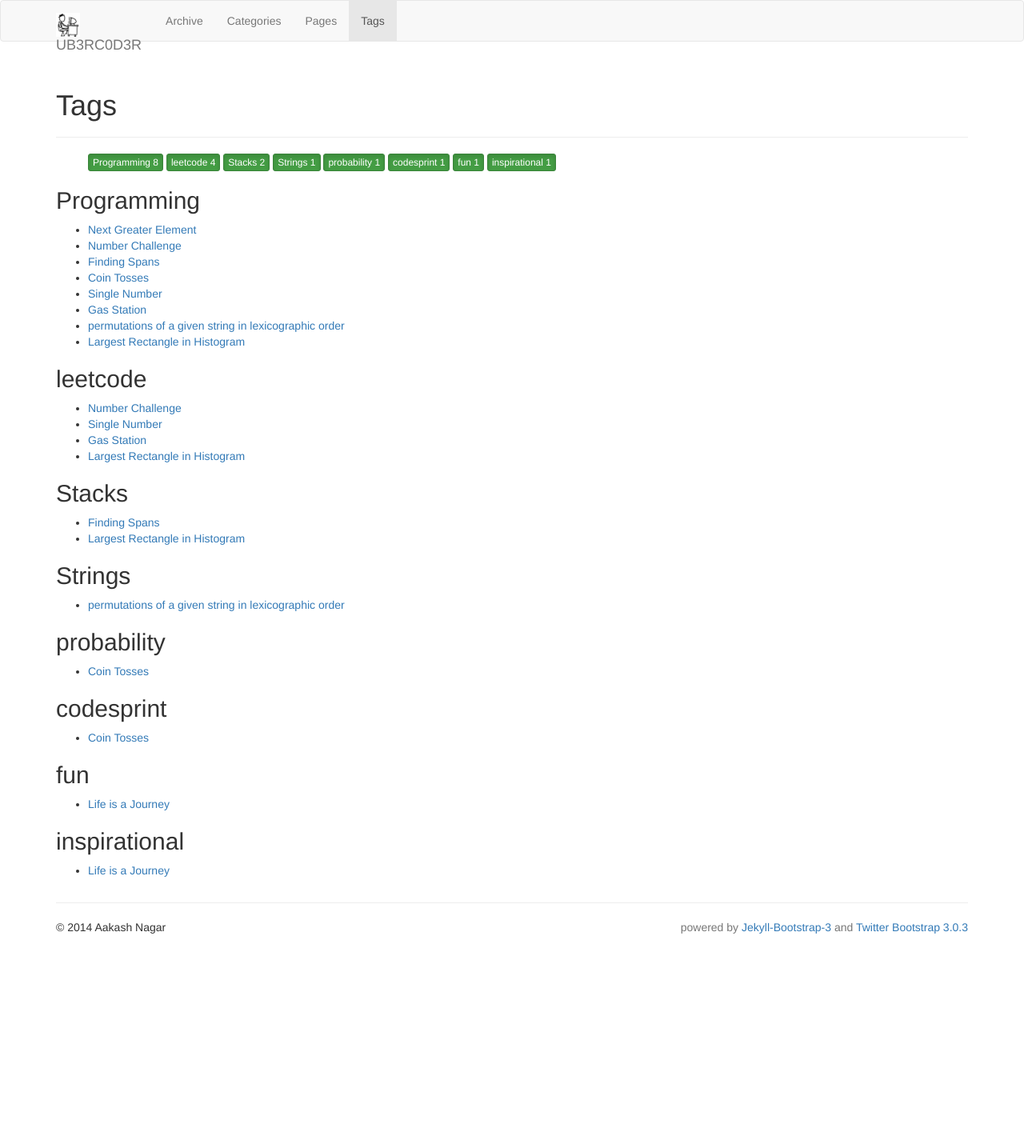
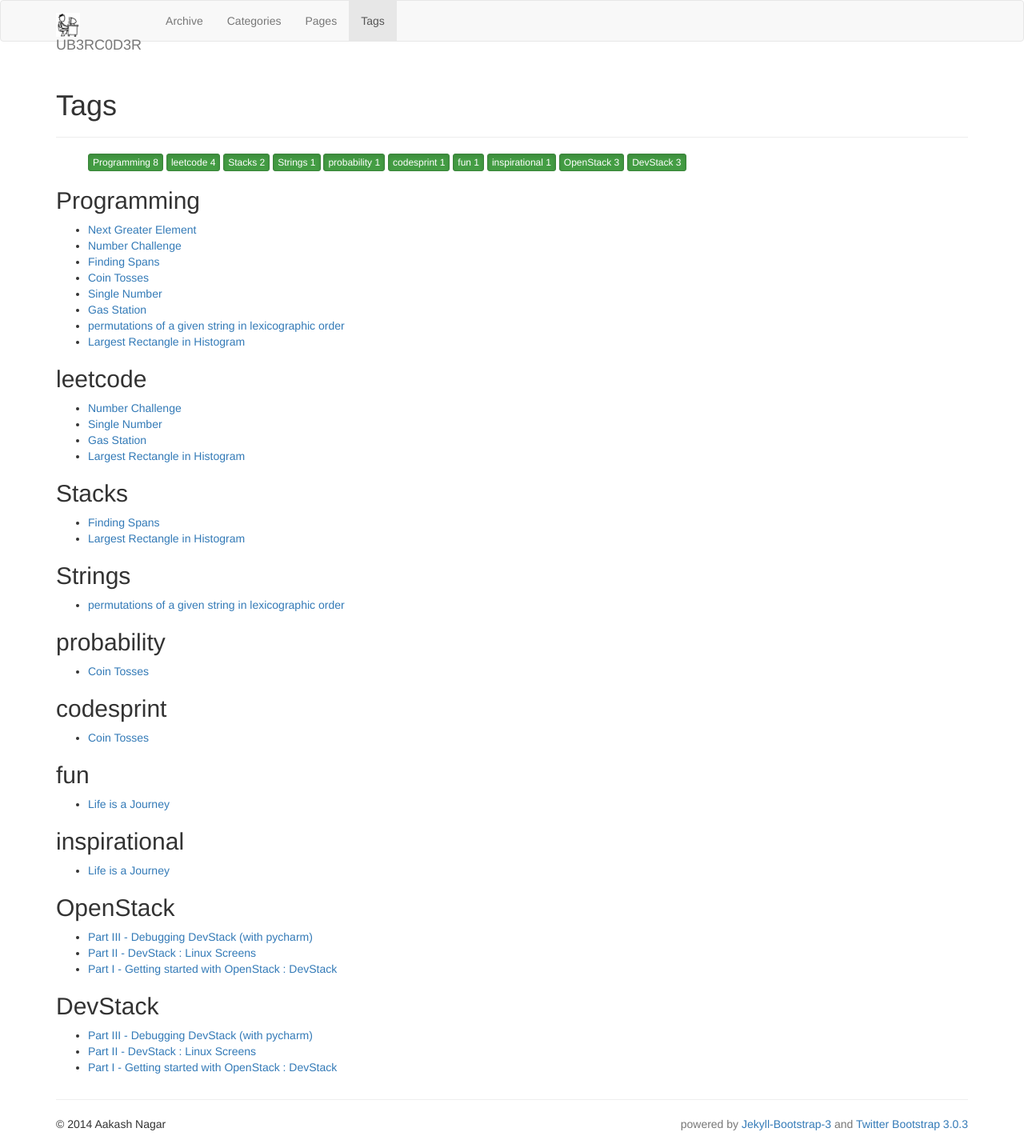
Before and after one commit to aakash01/aakash01.github.io, a Jekyll site: the page built from tags.html, in a window 1280 px wide. Shown: the whole page at 80% size. Built offline with Jekyll 4.4.1, drawn with Linux system fonts in a browser that asks for light colours; nearby versions of some CDN libraries; library files that are not in the unit come from our copies; before the commit the page ends 1179 px from its top, so only the background shows below that; some of the changed lines change nothing that is shown.

Commit message:
new Posts

```diff
--- a/_config.yml
+++ b/_config.yml
@@ -70,14 +70,14 @@ JB :
 
   timezone : Asia/Kolkata
 
-  highlighter : pygments
+  # highlighter : pygments
 
-  LSI : true
+  # LSI : true
 
-  markdown : kramdown
+  markdown: kramdown
 
-  kramdown :
-    input : GFM
+  # kramdown :
+  #   input : GFM
 
   # These paths are to the main pages Jekyll-Bootstrap ships with.
   # Some JB helpers refer to these paths; change them here if needed.
--- /dev/null
+++ b/_posts/2014-08-30-part-I-getting-started-with-openstack--devstack.md
@@ -0,0 +1,215 @@
+---
+layout: post
+title: "Part I - Getting started with OpenStack : DevStack"
+description: ""
+category: OpenStack
+tags: [OpenStack, DevStack]
+author: aakash01
+---
+{% include JB/setup %}
+
+ > What is OpenStack?
+
+**OpenStack** is a cloud operating system that controls large pools of compute, storage, and networking resources throughout a data center. All of the above components are managed through a dashboard which gives administrators control while empowering their users to provision resources through a web interface. It is an open source cloud computing platform for public and private clouds.
+
+
+![OpenStack Components](http://www.openstack.org/themes/openstack/images/openstack-software-diagram.png)
+
+**OpenStack Components**
+
+• *Compute Components*
+
+
+ - API Server (nova-api)
+ -  Message Queue (rabbit-mq server)
+ -  Compute Workers (nova-compute)
+ -  Network Controller (nova-network)
+ -  Volume Worker (nova-volume)
+ -  Scheduler (nova-scheduler)
+ -  Image Service (glance)
+
+• *Dashboard*
+
+ - User Interface (horizon)
+
+• *Service Object Storage*
+
+ - Storage Infrastructure (swift)
+
+• *Security and Users*
+
+ - Identity Service (keystone)
+ - Database (mysql)
+
+<pre>
+	[Neutron]  		[Cinder]
+    	    | virtual        block/storage
+    	    | network    _________/
+    	    |  _________/
+   	   //  disk images            disk files
+   	[Nova] ==========>  [Glance] ==========> [Swift]
+   	  ------------------------------------------------
+   	                        |^| ~auth
+   	                    [KeyStone]
+
+   	 [src : http://justfewtuts.blogspot.in/2013/04/beginners-guide-to-openstack-basics.html]
+</pre>
+
+> What is DevStack?
+
+**DevStack** - A documented shell script to build complete OpenStack development environments.  It is a script which will install all the required dependencies and deploy a complete openstack development environment. It can be refered as **OpenStack in a Box**.
+
+> Install DevStack
+
+####** Getting Started ** - Install DevStack
+1. Install Virtual box
+
+2. We need a virtual matchine with  minimum 2GB RAM. We can either install ubuntu ova or use vagrant to do it for us.
+	-  Install vagrant
+	-  mkdir devstack_vagrant
+	-  vagrant box add precise64 http://files.vagrantup.com/precise64.box
+	-  vagrant init precise64 -- this will add and boot up a ubuntu 12.04 box.
+	-  edit Vagrantfile
+	- Increase ram size
+			<code><br/>config.vm.provider :virtualbox do |vb|<br/>
+			#   # Don't boot with headless mode<br/>
+			#   vb.gui = true<br/>
+			#<br/>
+			#   # Use VBoxManage to customize the VM. For example to change memory:<br/>
+			  vb.customize ["modifyvm", :id, "--memory", "2048"]<br/>
+			end</code>
+	- vagrant up && vagrant ssh
+		This will bring up the vm and opens a shell into the server image.
+3. update apt-get and install dependencies
+		`sudo apt-get update && sudo apt-get -y install git vim-gtk libxml2-dev libxslt1-dev libpq-dev python-pip libsqlite3-dev && sudo apt-get -y 	build-dep python-mysqldb && sudo pip install git-review tox `
+
+4. `git clone https://github.com/openstack-dev/devstack.git`  -- clone the latest devstack code to devstack folder
+5. `git clone https://github.com/openstack-dev/devstack.git -b stable/icehouse devstack/`  --  clone the stable icehouse code to devstack directory
+6. cd devstack - this directory will contain code to start/stop openstack .
+
+
+####Sample Interfaces file
+
+#####**/etc/network/interfaces**
+ {% highlight kconfig %}
+# This file describes the network interfaces available on your system
+# and how to activate them. For more information, see interfaces(5).
+
+# The loopback network interface
+auto lo
+iface lo inet loopback
+
+# The primary network interface
+auto eth0
+iface eth0 inet dhcp
+
+
+# we create directly br100 and attach it to eth1
+#auto br100
+#iface br100 inet static
+#address 192.168.56.1
+#netmask 255.255.255.0
+#network 192.168.56.0
+#broadcast 192.168.56.255
+#    bridge_ports eth1
+#    bridge_stp off
+#    bridge_maxwait 0
+#    bridge_fd 0
+
+
+auto eth1
+iface eth1 inet static
+address 192.168.56.1
+netmask 255.255.255.0
+network 192.168.56.0
+broadcast 192.168.56.255
+ {% endhighlight %}
+
+#####**/etc/resolv.conf**
+  {% highlight kconfig %}
+# Dynamic resolv.conf(5) file for glibc resolver(3) generated by resolvconf(8)
+#     DO NOT EDIT THIS FILE BY HAND -- YOUR CHANGES WILL BE OVERWRITTEN
+nameserver 192.168.254.1
+nameserver 8.8.8.8
+nameserver 192.168.2.1
+ {% endhighlight %}
+
+
+> Exploring DevStack
+
+   DevStack directory contains various scripts and configuration files. lets take them one by one
+
+
+ 1. **stack.sh**<br>
+ 	Running this script will <br>
+ 		a. Pull OpenStack code from all of it's important projects' repositories and put them in `/opt/stack` directory.(We can update the contents of this directory). <br>
+ 		b. Installs all the dependencies these OpenStack projects have -- both in the form of Ubuntu packages, and also the Python pip repositories.<br/>
+ 		c. Starts all the OpenStack services with a default configuration.
+
+
+ 2. **unstack.sh**<br/>
+ 	Stops all the services started by stack.sh. All the code changes will remain intact.
+
+ 3. **rejoin-stack.sh** <br/>
+ 	This script rejoins an existing screen, or re-creates a screen session from a previous run of stack.sh. NOTE: DevStack environment doesn't persist across reboots! So you need to bring back up the DevStack environment manually everytime you reboot . <br/>
+ 	Best way to reboot is: first execute `unstack.sh` to bring down the current running DevStack instance. Then reboot, and when your machine comes up again, run `rejoin_stack.sh`.
+
+ 4. **run_test.sh**
+ 5. **clean.sh**
+ 6. **exercise.sh**
+
+ 	**localrc Configurations**
+
+ `localrc` is a file where the local configuration are kept. Devstack use this file while running stack.sh to identify the service to run and plugins to enabled. It also store the password for various services.
+     Sample Localrc file
+
+
+####localrc
+
+ {% highlight kconfig %}
+ ADMIN_PASSWORD=password
+DATABASE_PASSWORD=password
+RABBIT_PASSWORD=password
+SERVICE_PASSWORD=password
+SERVICE_TOKEN=tokentoken
+
+#Neutron
+disable_service n-net
+enable_service q-svc
+enable_service q-agt
+enable_service q-dhcp
+enable_service q-l3
+enable_service q-meta
+enable_service q-metering
+
+#enable_service q-lbaas
+#enable_service q-fwaas
+#enable_service q-vpn
+
+SCREEN_LOGDIR=$DEST/logs/screen
+LOGFILE=/opt/stack/logs/stack.sh.log
+VERBOSE=True
+
+# if we set offline=true , as specifies it will not check anything over the Internet, and will set up DevStack using all the packages and code residing in out machine
+# OFFLINE=True
+
+# If we set RECLONE=yes, this will get the latest code into the repository
+# RECLONE=yes
+
+Q_PLUGIN=ml2
+ENABLE_TENANT_VLANS=True
+ML2_VLAN_RANGES=mynetwork:100:200
+#Q_ML2_PLUGIN_MECHANISM_DRIVERS=anuta
+
+#ENABLE_TENANT_VLANS=True
+#TENANT_VLAN_RANGE=1:1999
+#PHYSICAL_NETWORK=eth1
+#OVS_PHYSICAL_BRIDGE=br-eth1
+
+FLAT_INTERFACE=eth1
+PUBLIC_INTERFACE=eth1
+HOST_IP=192.168.56.1
+FLOATING_RANGE=192.168.56.128/28
+{% endhighlight %}
+
+ NOTE:  `stack.sh` will see if the git repositories of the OpenStack projects are present in /opt/stack/ directory. If they are, it will not fetch any latest code into them from Github. But if any of the directory (say, nova), is absent, it will pull latest code into the newly created nova directory inside /opt/stack. Use `RECLONE=yes` if latest code is needed.
--- /dev/null
+++ b/_posts/2014-08-31-part-ii---devstack--linux-screens.md
@@ -0,0 +1,42 @@
+---
+layout: post
+title: "Part II - DevStack : Linux Screens"
+description: ""
+category: OpenStack
+tags: [OpenStack, DevStack]
+author: aakash01
+---
+{% include JB/setup %}
+
+There is a great post written on linux screens in devstack over [here](http://www.rushiagr.com/blog/2013/06/05/linux-screens-in-devstack/). I'm going to use most of the stuff from that post.
+
+In a DevStack environment, all the processes run under something special in Linux, called as a `screen`. Each screen runs a ‘service’ of OpenStack.  We can get the screens by :
+
+**` screen -x `**
+
+-------------------------------
+
+####Working with Screens
+Names of all screens are shown at the bottom of the terminal . The screen on which you currently are bears an asterisk (*) near its name.
+
+####Commands :
+
+`Ctrl+A` `D`	To detach from a screen
+
+`Ctrl+A` `K`	To kill a service.
+
+`Ctrl+A` `N`	Move to right("next") screen
+
+`Ctrl+A` `P`	Move to left("previous") screen
+
+`Ctrl+A` `'<Apostrophe)` `<screen_number>`	Move to particular number of screen. Eg: `Ctrl+A` `'` `4`
+
+`Ctrl+A` `[` 	Copy Mode, You can use this to scroll up/down to check logs.  use `]` to come out of it.
+
+####other commands
+
+`screen` 		Create new Screen
+
+`screen -rd`	Reattach to an existing screen
+
+`screen -list`	List all the screens
--- /dev/null
+++ b/_posts/2014-08-31-part-iii--debugging-devstack-pycharm.md
@@ -0,0 +1,50 @@
+---
+layout: post
+title: "Part III - Debugging DevStack (with pycharm)"
+description: ""
+category: OpenStack
+tags: [OpenStack, DevStack]
+author: aakash01
+---
+{% include JB/setup %}
+
+In this post I'll show you how to debug devstack (neutron) with pycharm.
+
+1. Install Pycharm .
+
+2. Create a new project : openstack
+
+3. Add a new remote host : Tools -> Deployment -> Configuration
+
+	![remote_host_1]({{http://aakash01.github.io}}/assets/images/remote_host_1.png)
+	-----------------------
+	<br/>
+	![remote_host_2]({{http://aakash01.github.io}}/assets/images/remote_host_2.png)
+
+	NOTE : add /data and /logs to  excluded paths
+
+4. Sync remote with local and download all files from remote VM to your local . In Remote host panel -> download from here.
+
+5. Configure remote interpreter : Settings (`Ctrl+Alt+S`) -> Project Interpreter -> add remote
+
+
+	![remote_interpreter]({{http://aakash01.github.io}}/assets/images/remote_interpreter.png)
+
+6. Enable `Gevent compatible debugging` : Settings (`Ctrl+Alt+S`) -> Python debugger -> check Gevent compatible debugging
+
+7. Start `./stack.sh` on devstack VM
+	- go to screen mode , `screen -x
+	- go to neutron screen `q-svc` .
+	- kill service `Ctrl+A` `K`.
+
+8. Create a new debug configuration on pycharm : Run -> EditConfiguration ->  Python . Set following values
+	- Script : \usr\local\bin\neutron-server   (you can check the exact location from `/opt/stack/logs/stack.sh.log` file).
+	- Script Parameters : --config-file /etc/neutron/neutron.conf --config-file /etc/neutron/plugins/ml2/ml2_conf.ini
+	- Python interpreter: remote interpreter created in above step.
+
+	![debug_config]({{http://aakash01.github.io}}/assets/images/debug_config.png)
+
+-------------------------------------------------------
+We can debug using remote debugger as well . I'll check it out and update the post
+
+###Happy Debugging .
```
Also changed, not shown: assets/images/debug_config.PNG (added), assets/images/remote_host_1.png (added), assets/images/remote_host_2.png (added), assets/images/remote_interpreter.png (added).
